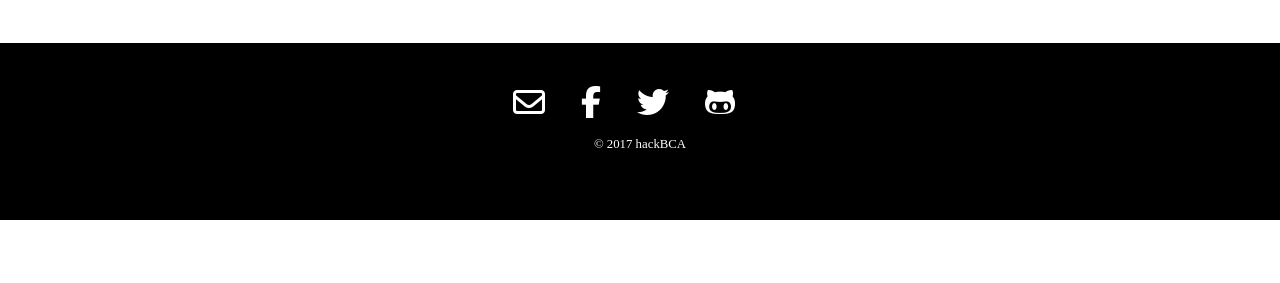
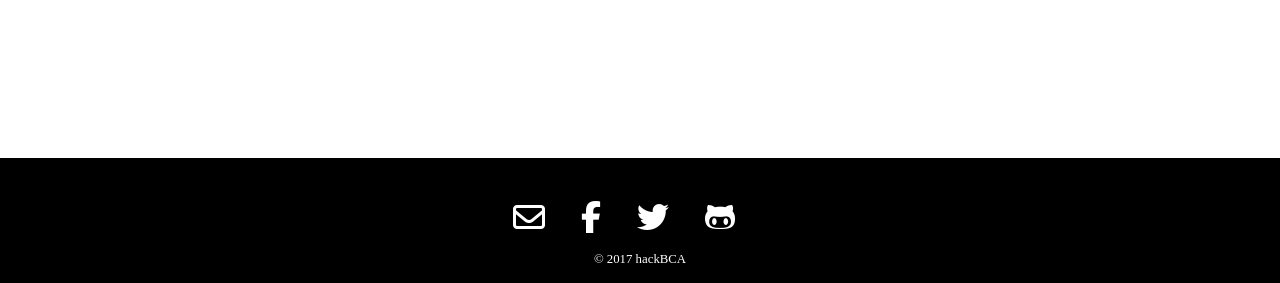
Before and after one commit to hackBCA/hackbcafour, a Flask app: template application/mod_user/templates/account.html in a window 1280 px wide. Shown: the part 580-863 px from the top of the page. Before the commit the page ends 800 px from the top, so only its background shows below. Run offline with Flask 2, Linux system fonts and the light colour scheme; the template is opened without the code that fills it, so the values that code supplies are empty; parts of the project's set-up code (start-up, migrations or seed data) failed here and were passed over; some libraries are stand-ins or nearby versions.

Commit message:
Fingers Crossed.

```diff
--- a/application/static/css/main.css
+++ b/application/static/css/main.css
@@ -819,7 +819,7 @@ body {
   bottom: 0;
   left: 0;
   padding: 0.7em 0 1em 0;
-  margin-top: 5%;
+  margin-top: 14%;
   background-color: #000000;
   color: #FFFFFF;
   text-align: center; }
```
